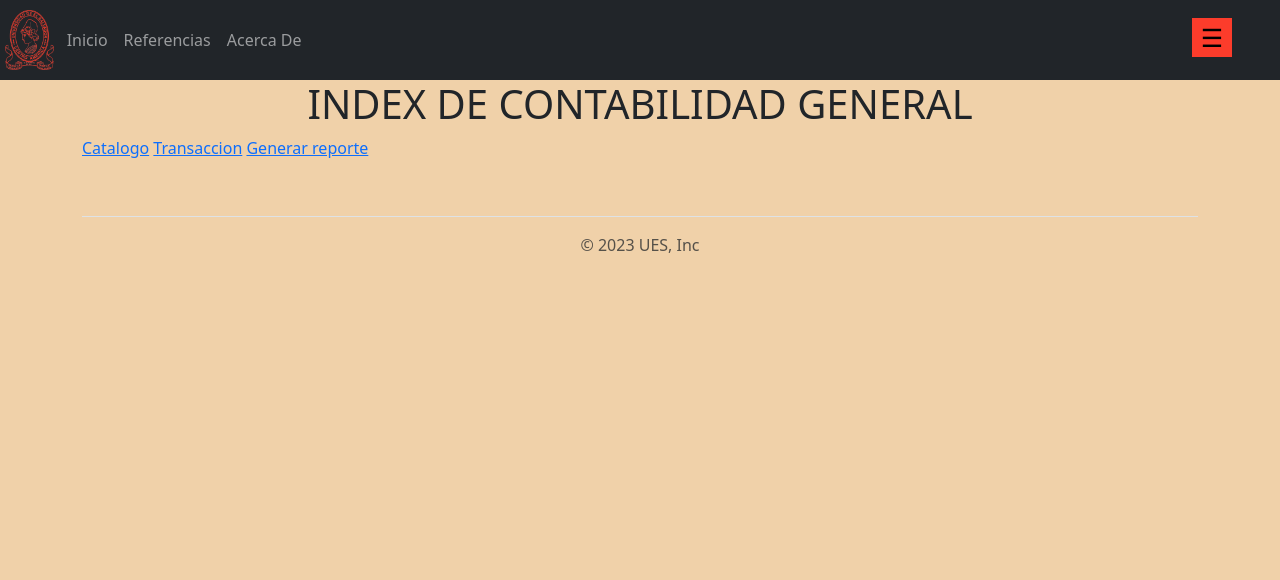
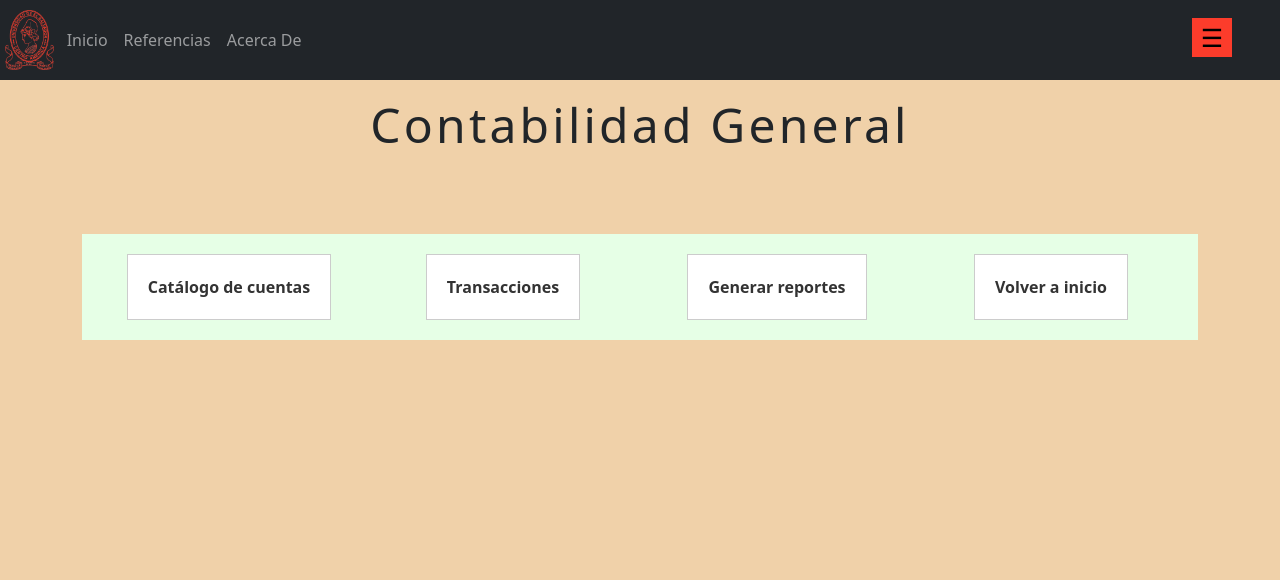
Before and after one commit to JGer04/ProyectoSIC, a Django app: page /index/index2 in a window 1280 px wide. Shown: the top 580 px of the page. Run offline with Django 4.2, Linux system fonts and the light colour scheme.

Commit message:
Indice contabilidad general

```diff
--- /dev/null
+++ b/ServiTech/static/css/inicio2.css
@@ -0,0 +1,50 @@
+
+.grupo h1{
+ margin: 6rem 0 5rem 0;
+ letter-spacing: 0.2rem;
+ text-align: center;
+ font-size: 3rem;
+}
+
+.grupo{
+ margin-bottom: 16rem;
+}
+/*TARJETAS*/
+.tarjetas {
+  display: grid;
+  grid-template-columns: repeat(auto-fit, minmax(200px, 1fr));
+  grid-gap: 20px;
+  background-color: #e6ffe6;
+  padding: 20px;
+  justify-items: center;
+  text-align: center;
+  grid-auto-flow: dense;
+}
+
+.tarjetas a {
+  background-color: #ffffff;
+  padding: 20px;
+  border: 1px solid #cccccc;
+  text-decoration: none;
+  color: #333333;
+  font-weight: bold;
+}
+
+@media screen and (max-width: 700px) {
+  .tarjetas {
+    grid-template-columns: auto;
+  }
+  .grupo{
+  margin-bottom: 0;
+ }
+ .grupo h1{
+  margin: 1.5rem;
+ }
+
+}
+
+@media screen and (max-width: 992px) {
+  .grupo{
+  margin-bottom: 5rem;
+ }
+}
--- a/ServiTech/templates/index/index_2.html
+++ b/ServiTech/templates/index/index_2.html
@@ -6,9 +6,13 @@
 {% endblock titulo %}
 
 {% block content %}
-    <h1>INDEX DE CONTABILIDAD GENERAL</h1>
-
-    <a href="{% url 'cuenta' %}">Catalogo</a>
-    <a href="{% url 'transaccion' %}">Transaccion</a>
-    <a href="{% url 'reporte' %}">Generar reporte</a>
+<div class="grupo">
+    <h1>Contabilidad General</h1>
+    <div class="tarjetas">
+        <a href="{% url 'cuenta' %}">Catálogo de cuentas</a>
+        <a href="{% url 'transaccion' %}">Transacciones</a>
+        <a href="{% url 'reporte' %}">Generar reportes</a>
+        <a href="{% url 'inicio' %}">Volver a inicio</a>
+    </div>
+</div>
 {% endblock content %}
--- a/ServiTech/templates/layout/base.html
+++ b/ServiTech/templates/layout/base.html
@@ -28,7 +28,7 @@
     <link
       rel="stylesheet"
       type="text/css"
-      href="{% static 'css/acerca.css' %}"
+      href="{% static 'css/inicio2.css' %}"
     />
     <style>
       body{
```
